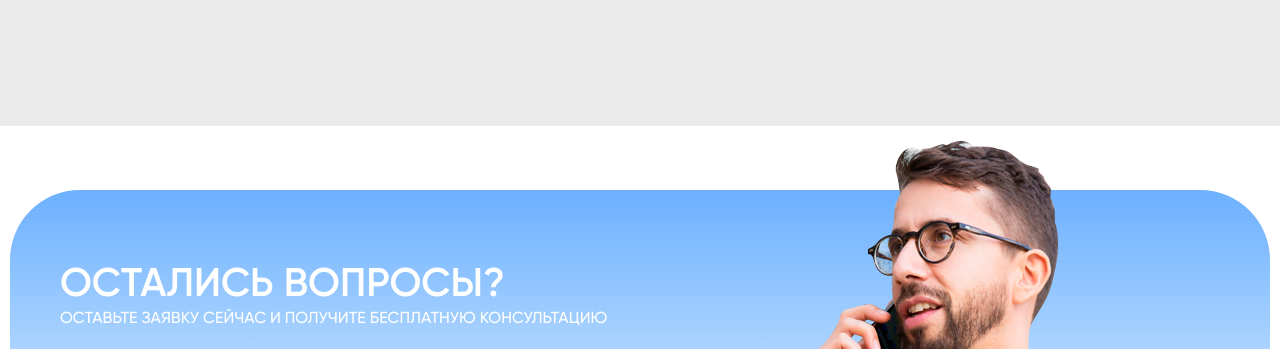
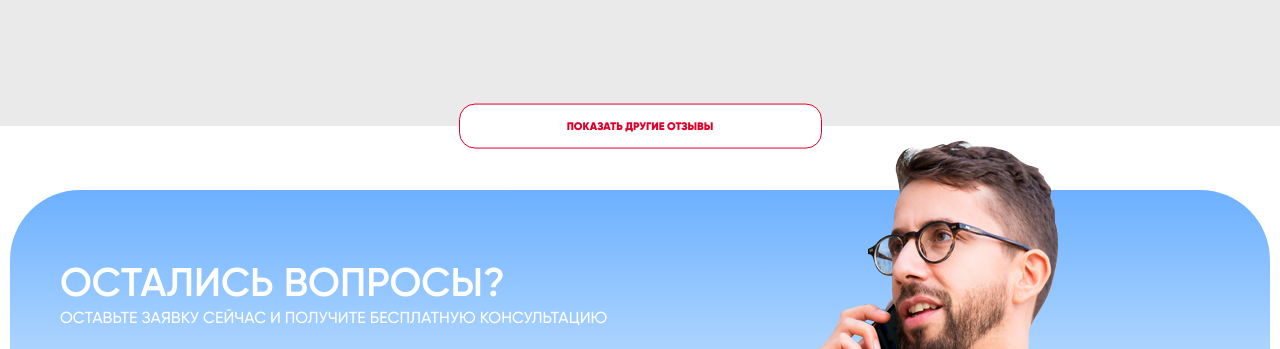
Before and after one commit to KharlamovEgor/repair, a website built with Vite: page src/index.html in a window 1280 px wide. Shown: the part 5280-5629 px from the top of the page. Built offline with nearby package versions, Linux system fonts and the light colour scheme.

Commit message:
fix feedback section(add button: look more)

```diff
--- a/src/css/style.css
+++ b/src/css/style.css
@@ -726,6 +726,10 @@ button {
   padding: 5.3em 0 8.5em;
   margin-bottom: 4em;
   background-color: var(--bg-color);
+  position: relative;
+}
+
+.feedback__inner {
 }
 
 .feedback__subtitle {
@@ -777,6 +781,18 @@ button {
 .feedback__desc-date {
   color: var(--secondary-color);
   font-weight: 800;
+}
+
+.feedback__button {
+  font-weight: 900;
+  text-transform: uppercase;
+  position: absolute;
+  max-width: 33em;
+  margin: 0 auto;
+  top: 100%;
+  transform: translateY(-50%);
+  left: 0;
+  right: 0;
 }
 
 /*QUESTIONS*/
--- a/src/index.html
+++ b/src/index.html
@@ -774,6 +774,9 @@
                 </div>
               </div>
             </div>
+            <button class="button button--light feedback__button">
+              показать другие отзывы
+            </button>
           </div>
         </div>
       </section>
```
